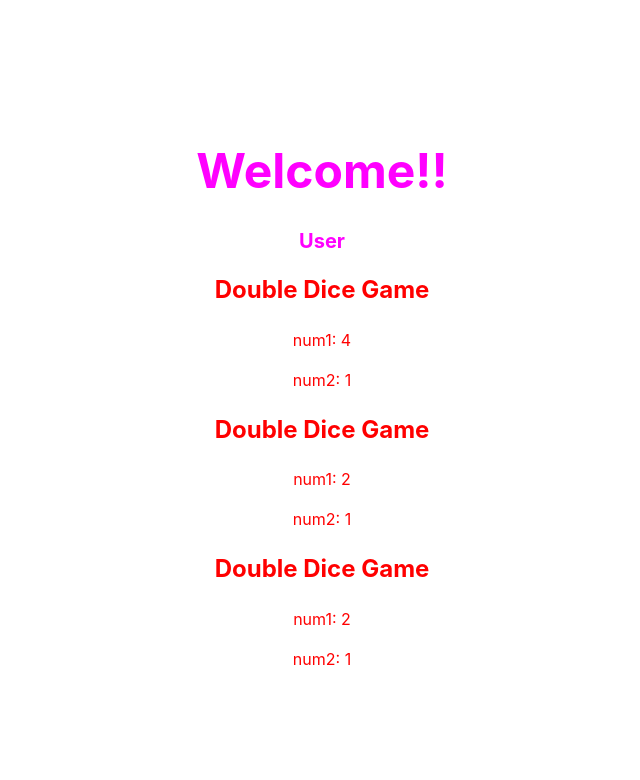
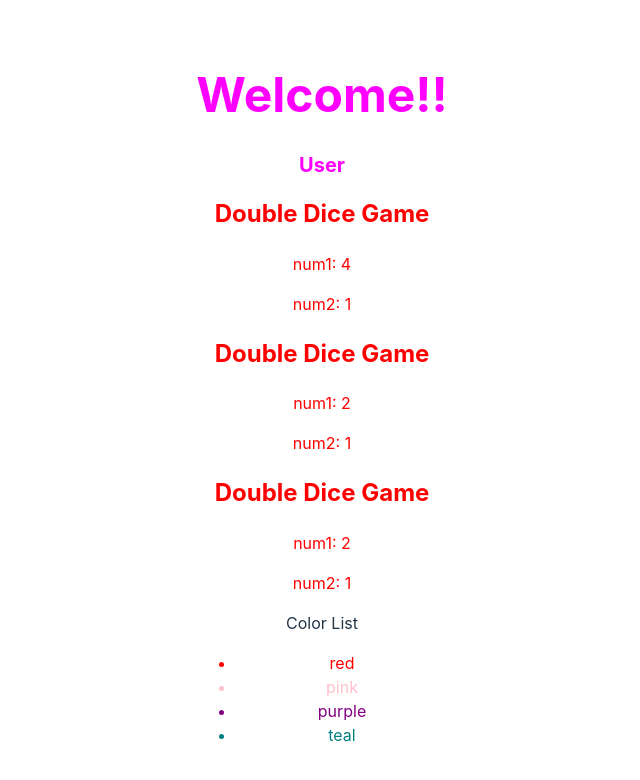
Before and after one commit to rishavConsoleLog21/FSWD-Udemy, a React (Vite) app in the folder Section62/first-react-app/: page / in a window 1280 px wide. Shown: the top 780 px of the page, without its empty margins (318-958 px from the left). Built offline with nearby package versions, Linux system fonts and the light colour scheme.

Commit message:
Added Array with map

```diff
--- a/Section62/first-react-app/src/App.jsx
+++ b/Section62/first-react-app/src/App.jsx
@@ -6,6 +6,7 @@ import Die from './Die'
 import ListPicker from './ListPicker'
 import DoubleDie from './DoubleDie'
 import Heading from './Heading'
+import ColorList from './ColorList'
 
 function App() {
   return (
@@ -15,6 +16,8 @@ function App() {
       <DoubleDie/>
       <DoubleDie/>
       <DoubleDie/>
+
+      <ColorList colors={["red","pink","purple","teal"]}/>
       {/* <ListPicker values={[1,2,3]}/>
       <ListPicker values={["a","b","c"]}/> */}
       {/* <h1>Guess The Pokemon ?</h1>
--- /dev/null
+++ b/Section62/first-react-app/src/ColorList.jsx
@@ -0,0 +1,9 @@
+export default function ColorList({colors}) {
+    return (
+        <div>
+            <p>Color List</p>
+            <ul>{colors.map((c) => (
+                <li style={{color: c}}>{c}</li>))}</ul>
+        </div>
+    )
+}
```
